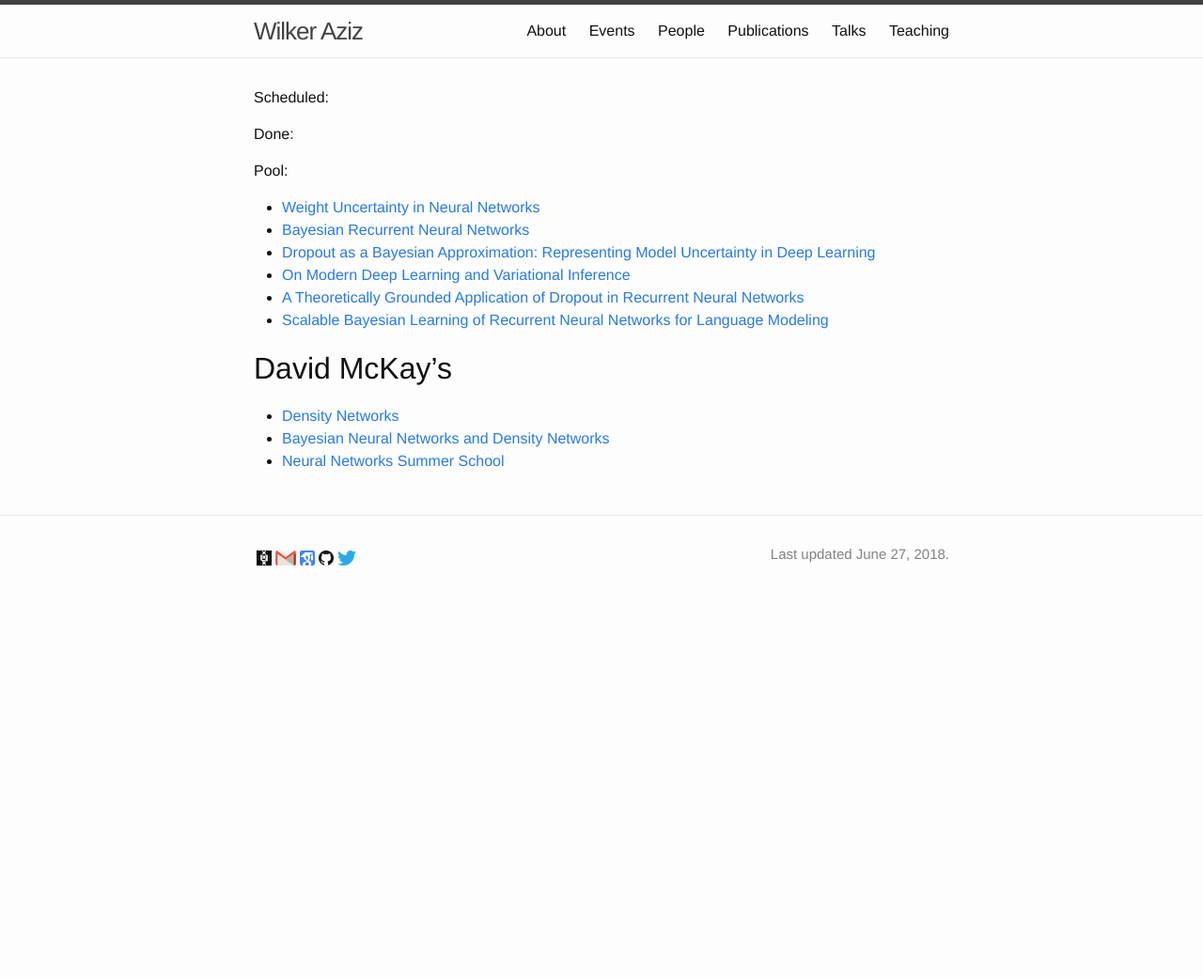
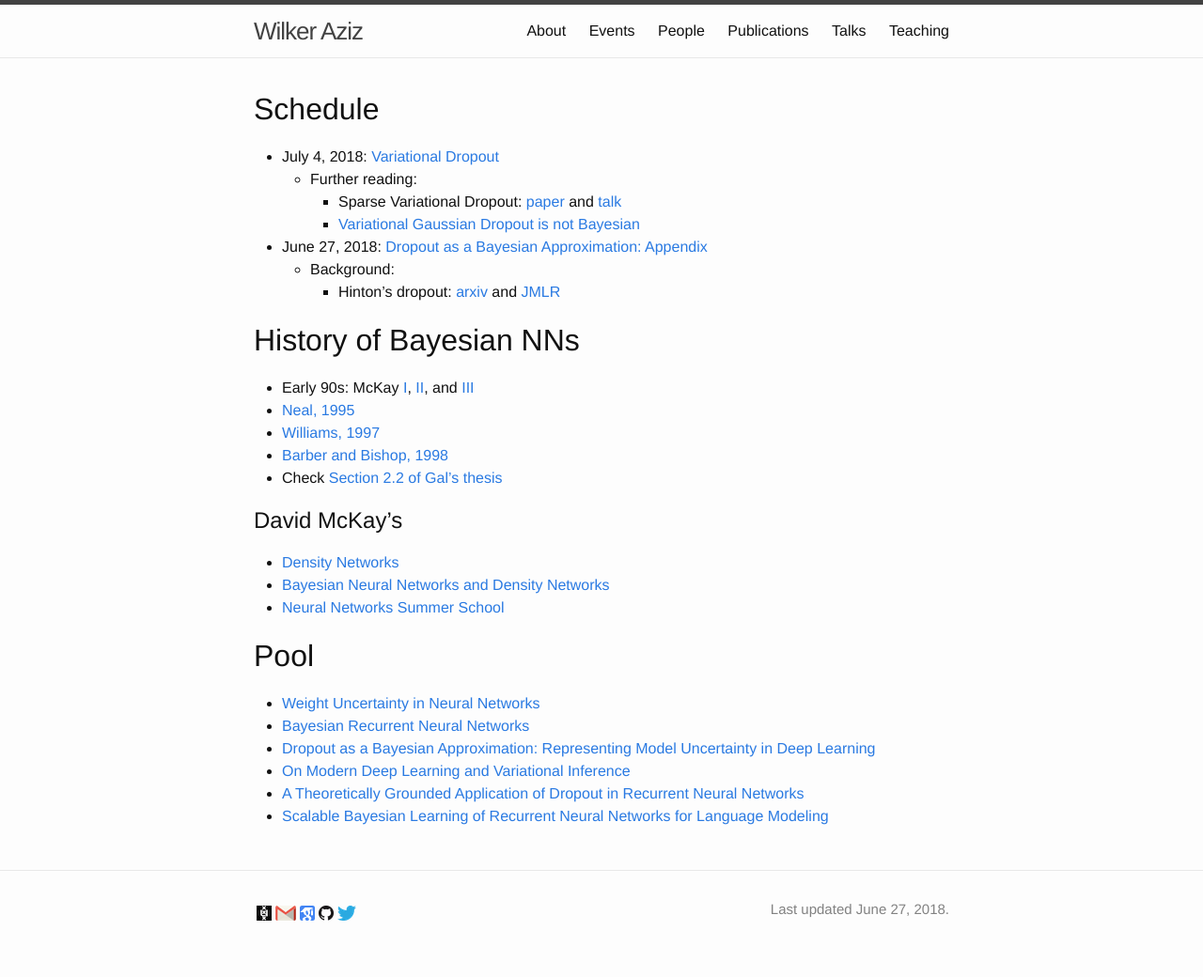
Before and after one commit to wilkeraziz/oldsite, a Jekyll site: the page built from pages/bnn.markdown, in a window 1280 px wide. Shown: the whole page at 94% size. Built offline with Jekyll 4.4.1, drawn with Linux system fonts in a browser that asks for light colours; before the commit the page ends 900 px from its top, so only the background shows below that.

Commit message:
BNN update

```diff
--- a/events.markdown
+++ b/events.markdown
@@ -15,13 +15,12 @@ I organise a few reading groups, if you feel like suggesting a paper you can con
 [comment]: <> (&#x1F4D4; or D2, D3for Bayesian NLP)
 
 * &#x1F4D5; [Approximate inference and deep generative models](pages/inference)
+* &#x1F4D8; [BNNs](pages/bnn)
 * &#x1F4D7; [Deep learning](pages/deeplearning)
-* &#x1F4D8; [SLPL](pages/slpl)
-* [NLP2](pages/NLP2)
 * [Optimisation](pages/opt)
 * [Bayesian NLP](pages/bayesiannlp)
-* [BNNs](pages/bnn)
 * [Statistics](pages/stat)
+* [SLPL](pages/slpl) `retired`
 
 
 # Other
--- a/pages/bnn.markdown
+++ b/pages/bnn.markdown
@@ -4,14 +4,33 @@ title: Bayesian Neural Networks
 menu: no
 ---
 
-Scheduled:
+
+# Schedule
+
+* July 4, 2018: [Variational Dropout](//papers.nips.cc/paper/5666-variational-dropout-and-the-local-reparameterization-trick.pdf)
+    * Further reading:
+        * Sparse Variational Dropout: [paper](//arxiv.org/pdf/1701.05369) and [talk](//vimeo.com/238221185)
+        * [Variational Gaussian Dropout is not Bayesian](//arxiv.org/pdf/1711.02989.pdf)
+* June 27, 2018: [Dropout as a Bayesian Approximation: Appendix](//arxiv.org/pdf/1506.02157.pdf)
+    * Background:
+        * Hinton's dropout: [arxiv](//arxiv.org/pdf/1207.0580.pdf) and [JMLR](//jmlr.org/papers/volume15/srivastava14a.old/srivastava14a.pdf)
+
+# History of Bayesian NNs
+
+* Early 90s: McKay [I](//www.mitpressjournals.org/doi/pdf/10.1162/neco.1992.4.3.448), [II](//www.mitpressjournals.org/doi/pdf/10.1162/neco.1992.4.3.415), and [III](//www.mitpressjournals.org/doi/pdf/10.1162/neco.1992.4.5.720)
+* [Neal, 1995](//www.cs.toronto.edu/~radford/ftp/thesis.pdf)
+* [Williams, 1997](//papers.nips.cc/paper/1197-computing-with-infinite-networks.pdf)
+* [Barber and Bishop, 1998](//www.microsoft.com/en-us/research/wp-content/uploads/2016/02/bishop-ensemble-nato-98.pdf)
+* Check [Section 2.2 of Gal's thesis](//mlg.eng.cam.ac.uk/yarin/thesis/thesis.pdf)
 
 
-Done:
+## David McKay's
 
+* [Density Networks](https://pdfs.semanticscholar.org/8734/b13a74765d4a78ebf15c9c38991a5302d71c.pdf)
+* [Bayesian Neural Networks and Density Networks](http://www.inference.org.uk/mackay/ch_learning.pdf)
+* [Neural Networks Summer School](http://www.inference.org.uk/mackay/cpi4.pdf)
 
-
-Pool:
+# Pool
 
 * [Weight Uncertainty in Neural Networks](https://arxiv.org/pdf/1505.05424.pdf)
 * [Bayesian Recurrent Neural Networks](https://arxiv.org/pdf/1704.02798.pdf)
```
Also changed, not shown: other parts of pages/bnn.markdown (+0 -6 lines).
